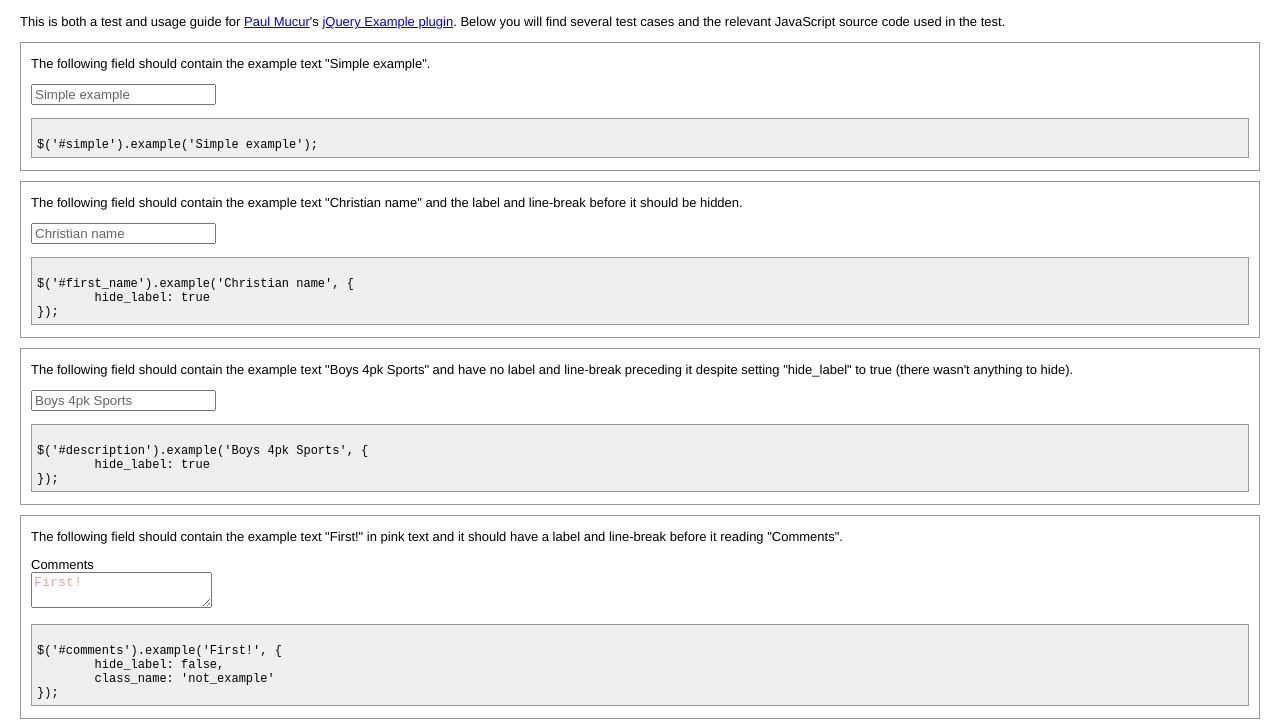
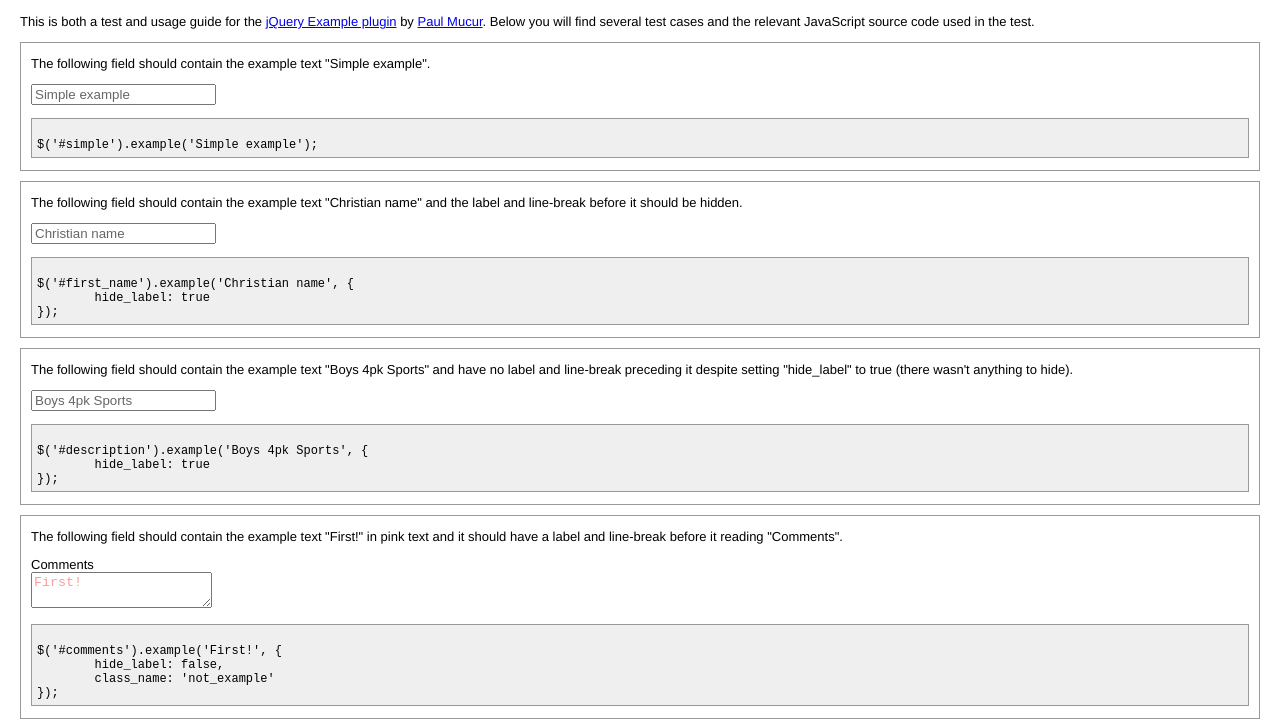
Before and after one commit to mudge/jquery_example, a plain HTML site: page README.html in a window 1280 px wide. Shown: the part 54-782 px from the top of the page. Drawn offline with Linux system fonts and the light colour scheme.

Commit message:
Improved the wording of the plugin summary.

```diff
--- a/README.html
+++ b/README.html
@@ -31,7 +31,7 @@
 </head>
 <body>
     <h1>jQuery Example Plugin</h1>
-    <p>This is both a test and usage guide for <a href="http://mucur.name/">Paul Mucur</a>'s <a href="http://mucur.name/posts/jquery-example">jQuery Example plugin</a>. Below you will find several test cases and the relevant JavaScript source code used in the test.</p>
+    <p>This is both a test and usage guide for the <a href="http://mucur.name/posts/jquery-example">jQuery Example plugin</a> by <a href="http://mucur.name/">Paul Mucur</a>. Below you will find several test cases and the relevant JavaScript source code used in the test.</p>
     <form action="javascript:alert('Form submitted, all examples should be cleared.');">
         <div class="case">
             <p>The following field should contain the example text "Simple example".</p>
--- a/jquery.example.js
+++ b/jquery.example.js
@@ -1,6 +1,6 @@
 /*
  * jQuery Example Plugin 1.0.1
- * Adds example text that disappears on focus to form inputs.
+ * Populate form inputs with example text that disappears on focus.
  *
  * e.g.
  *  $('input#name').example('Bob Smith');
```
Also changed, not shown: jquery.example.min.js.
